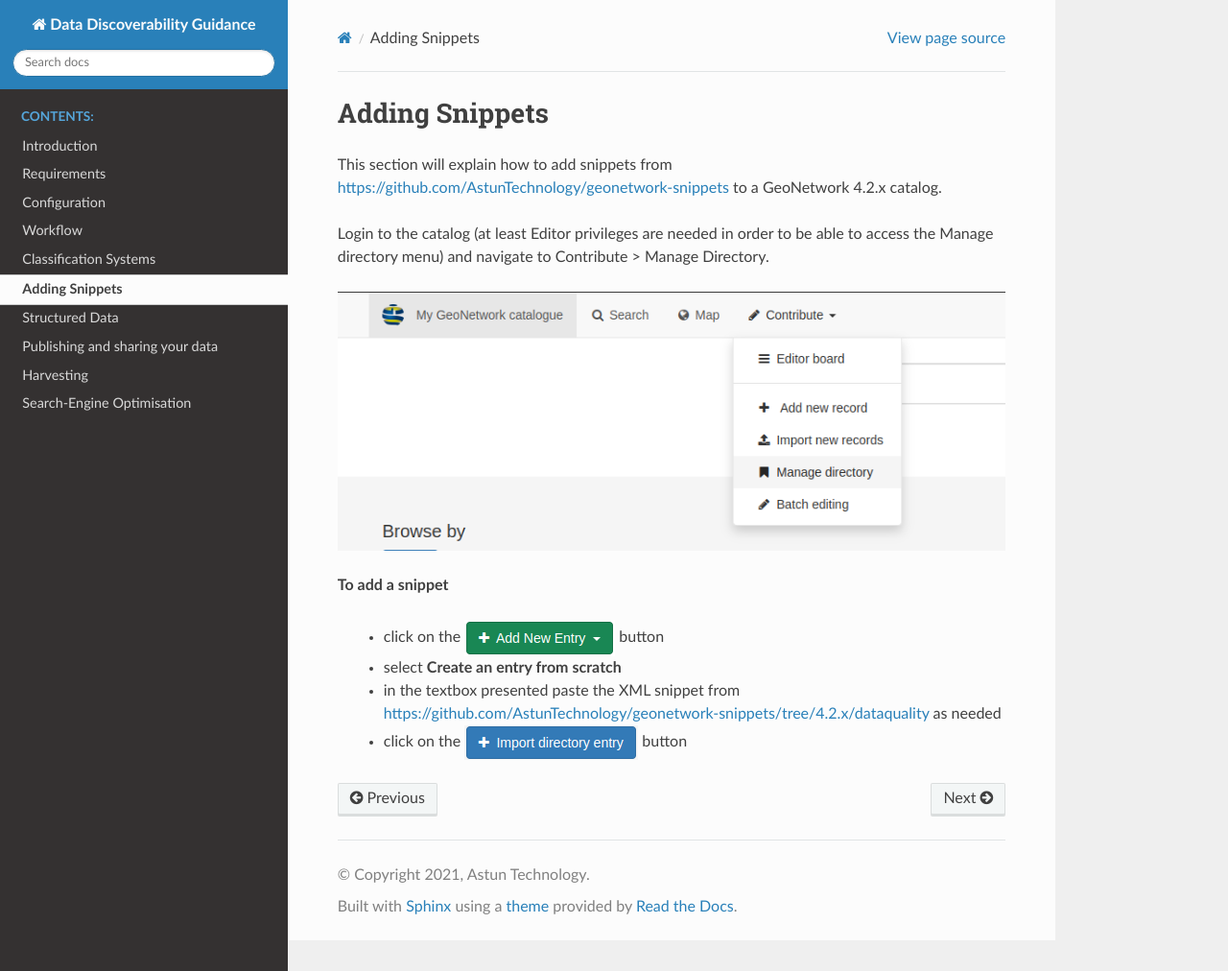
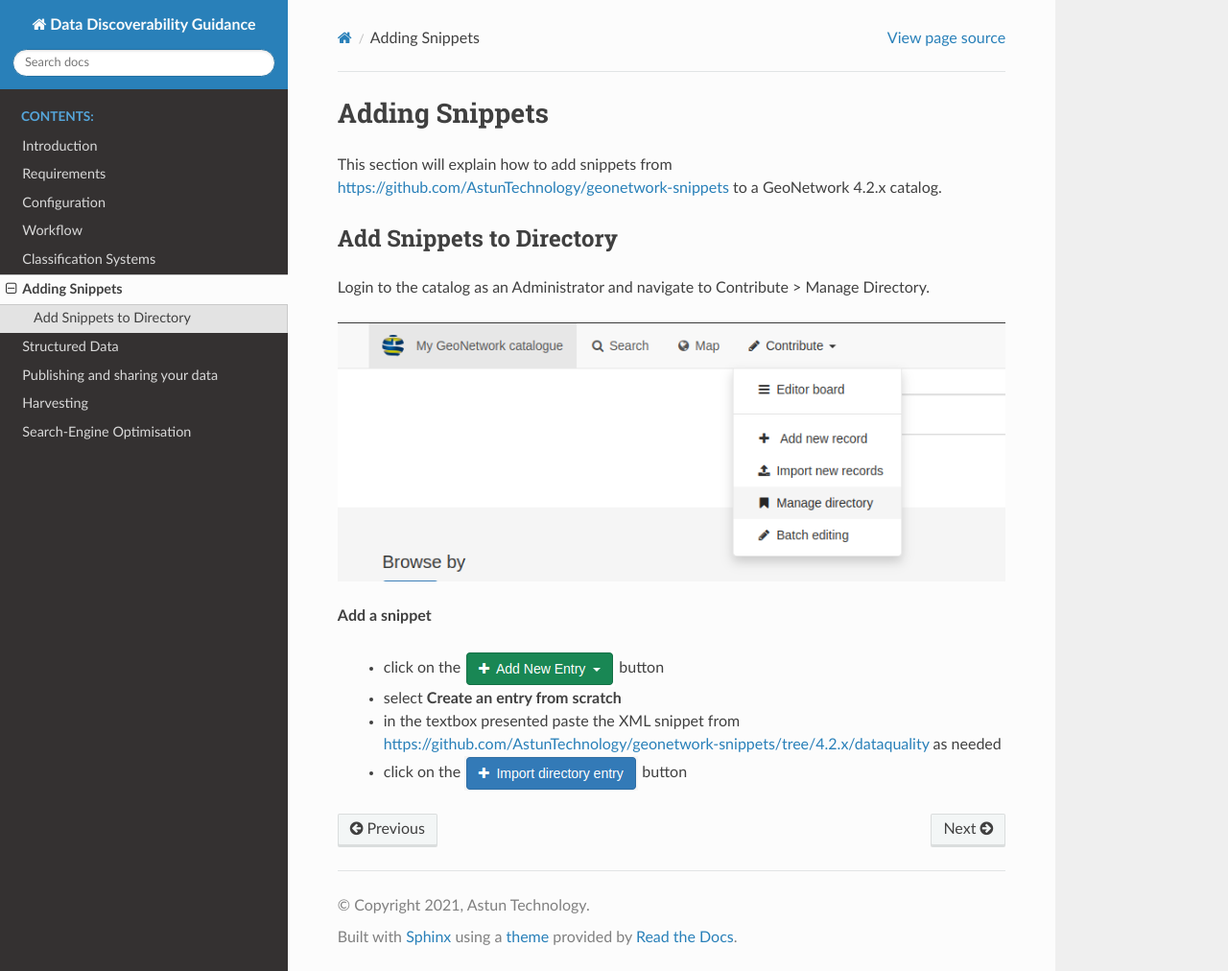
Before and after one commit to AstunTechnology/datadiscoverabilityguidance, a Sphinx documentation site: the page built from docs/source/addingsnippets.rst, in a window 1280 px wide and 1012 px high. Shown: the whole window at 96% size. Built offline with Sphinx 7.4.7 and the Read the Docs theme 2.0.0, drawn with Linux system fonts in a browser that asks for light colours.

Commit message:
layout improvements

```diff
--- a/docs/source/addingsnippets.rst
+++ b/docs/source/addingsnippets.rst
@@ -3,11 +3,14 @@
 
 This section will explain how to add snippets from https://github.com/AstunTechnology/geonetwork-snippets to a GeoNetwork 4.2.x catalog.
 
-Login to the catalog (at least Editor privileges are needed in order to be able to access the Manage directory menu) and navigate to Contribute > Manage Directory.
+Add Snippets to Directory
+-------------------------
+
+Login to the catalog as an Administrator and navigate to Contribute > Manage Directory.
 
 |menu-image|
 
-**To add a snippet**
+**Add a snippet**
 
     * click on the |add-entry-button| button
     * select **Create an entry from scratch**
```
